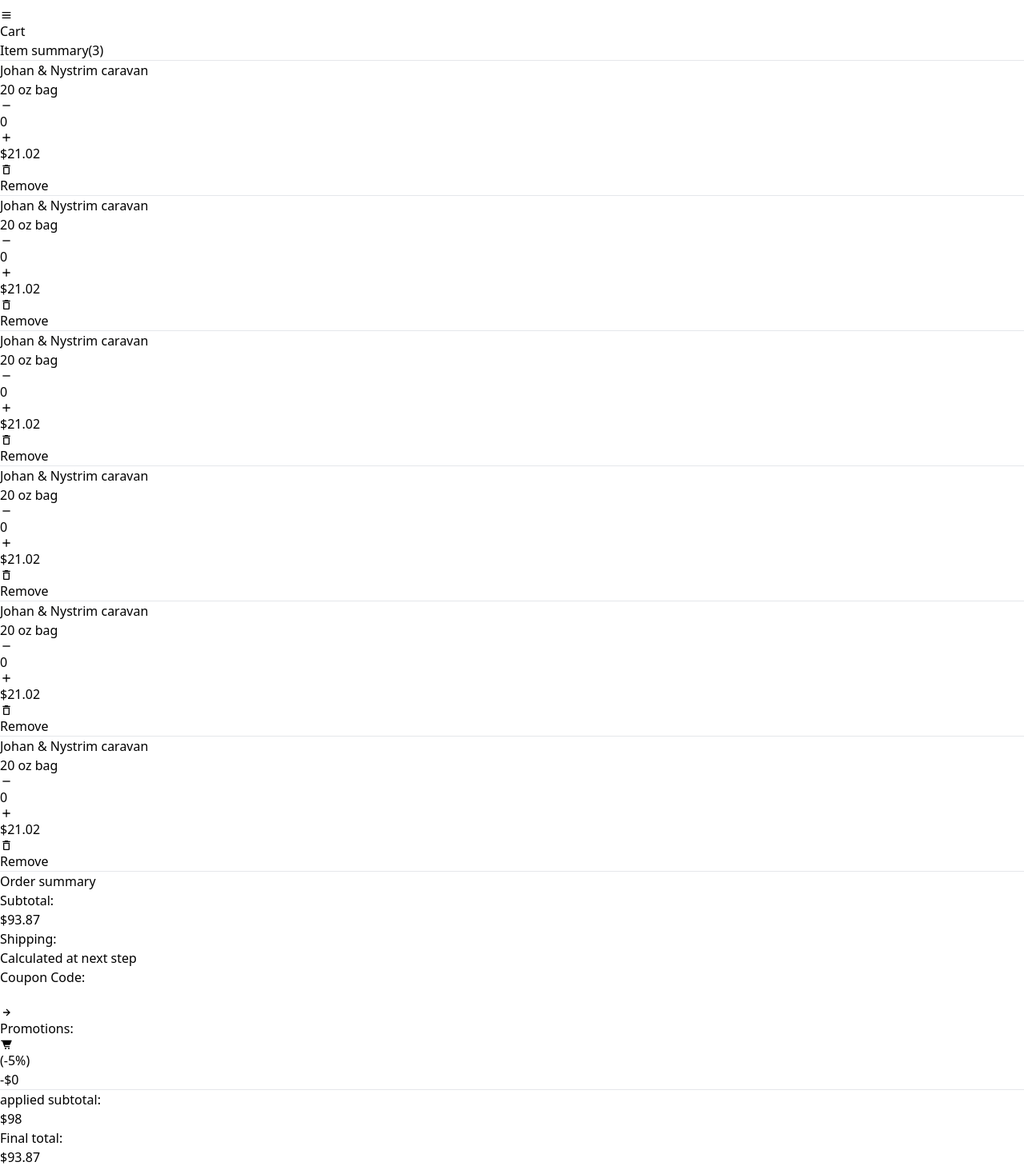
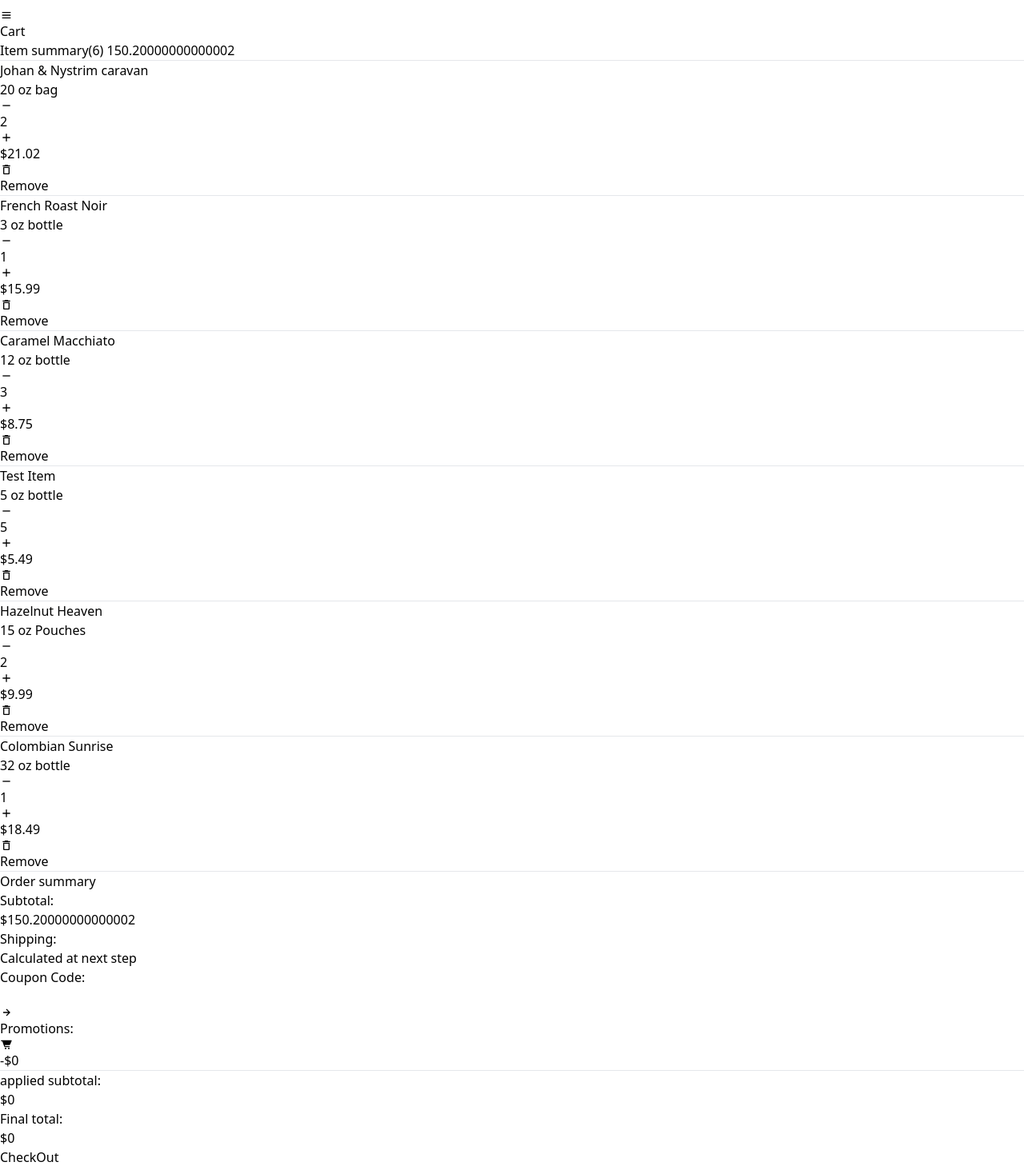
Before and after one commit to kirankuyate2157/coupons-Web, a React (Vite) app in the folder client/: page /cart in a window 1280 px wide. Shown: the part 184-1647 px from the top of the page at 80% size. Built offline with nearby package versions, Linux system fonts and the light colour scheme.

Commit message:
catrt working..

```diff
--- a/client/src/pages/Cart.jsx
+++ b/client/src/pages/Cart.jsx
@@ -1,50 +1,122 @@
-import { useState } from "react";
+import { useEffect, useState } from "react";
 import Navbar from "../components/Navbar";
 import axios from "axios";
 import { BiPlus, BiMinus, BiSolidCartAlt, BiRightArrowAlt } from "react-icons/bi";
+import { PiSealWarningDuotone } from "react-icons/pi";
+import { MdOutlineDeleteOutline, MdCelebration } from "react-icons/md";
 
-import { MdOutlineDeleteOutline } from "react-icons/md";
+const cartItemes = [
+    {
+        name: "Johan & Nystrim caravan",
+        description: "20 oz bag",
+        price: 21.02,
+        quantity: 2,
+    },
+    {
+        name: "French Roast Noir",
+        description: "3 oz bottle",
+        price: 15.99,
+        quantity: 1,
+    },
+    {
+        name: "Caramel Macchiato",
+        description: "12 oz bottle",
+        price: 8.75,
+        quantity: 3,
+    },
+    {
+        name: "Test Item",
+        description: "5 oz bottle",
+        price: 5.49,
+        quantity: 5,
+    },
+    {
+        name: "Hazelnut Heaven",
+        description: "15 oz Pouches",
+        price: 9.99,
+        quantity: 2,
+    },
+    {
+        name: "Colombian Sunrise",
+        description: "32 oz bottle",
+        price: 18.49,
+        quantity: 1,
+    },
+];
 
-const SummaryItem = () => {
-    const [count, setCount] = useState(0)
+const SummaryItem = ({ name, description, price, quantity, onRemove, onQuntity }) => {
+    const [count, setCount] = useState(quantity || 0);
+
+    useEffect(() => {
+        // console.log("changing qintity : ", name);
+        onQuntity(name, count);
+    }, [count]);
 
     return (
         <>
             <div className='w-full sm:text-xs text-[0.55rem] md:text-sm flex justify-between'>
+
+                <div className='flex gap-3 '>
                     <div className='flex items-center'>
                         <span className=' p-3 sm:p-6 m-2 bg-red-400'></span>
                     </div>
                     <div className='flex flex-col  justify-center items-start'>
-                    <h2>Johan & Nystrim caravan </h2>
-                    <p>20 oz bag </p>
+                        <h2>{name}</h2>
+                        <p>{description}</p>
                     </div>
-                <div className='flex border gap-2  items-center rounded-sm my-5 px-2'>
+                </div>
+                <div className='flex gap-5 '>
+                    <div className='flex border gap-2 items-center rounded-sm my-5 px-2'>
                         <BiMinus onClick={() => { setCount(count > 0 ? count - 1 : 0) }} />
                         <span>{count}</span>
                         <BiPlus onClick={() => { setCount(count + 1) }} />
                     </div>
-                <h2 className="flex items-center">$21.02</h2>
-                <div className="flex items-center gap-1 mr-2 ">
+                    <h2 className="flex items-center">${price}</h2>
+                    <div className="flex items-center gap-1 mr-2" onClick={onRemove}>
                         <MdOutlineDeleteOutline className="text-xl" />
                         <h2>Remove</h2>
                     </div>
-
                 </div>
-            <hr className=' border-gray-400 my-2 ' />
+            </div>
+            <hr className='border-gray-400 my-2' />
         </>
     );
 };
 
-const OrderSummary = () => {
+const OrderSummary = ({ totalPrice }) => {
     const [couponValue, setCouponValue] = useState("");
-    const [subtotal, setSubtotal] = useState(98);
+    const [subtotal, setSubtotal] = useState(totalPrice | 0);
     const [discount, setDiscount] = useState(0);
+    const [discData, setDiscData] = useState("");
+    const [appliedDiscount, setAppliedDiscount] = useState(totalPrice | 0);
+    const [errorMessage, setErrorMessage] = useState("");
+    const [isError, setIsError] = useState(false);
+    const [success, setSuccess] = useState(false);
 
+    const handleShowError = () => {
+        setIsError(true);
+        setTimeout(() => {
+            setIsError(false);
+        }, 2000);
+    };
+    const handleShowSuccess = () => {
+        setSuccess(true);
+        setTimeout(() => {
+            setSuccess(false);
+        }, 4000);
+    };
+    useEffect(() => {
+        setSubtotal(totalPrice);
+        setAppliedDiscount(subtotal);
+        if (subtotal > 0 && couponValue)
+            applyCoupon();
+    }, [totalPrice])
     const applyCoupon = () => {
         // Verify and apply the coupon by making a POST API request
         // const bodyData = { couponCode: "J54KEV8142", orderTotal: 500.87 };
-        if (!couponValue && !subtotal) {
+        if (!couponValue) {
             console.log("provide valid data..");
+            return;
         } else {
             console.log(`veifying coupon code: ${couponValue} for the amaunt:${subtotal} `);
         }
@@ -53,22 +125,33 @@ const OrderSummary = () => {
                 // Handle the API response and set the discount
                 const data = response.data;
                 console.log("data  disc .. got : ", data);
-                setDiscount(data.appliedDiscount);
+                setDiscount(data.discount);
+                let disc = data.discountType === "percentage" ? `${data.discountValue} %` : ` $ ${data.discountValue}`
+                setDiscData(disc);
+                setAppliedDiscount(subtotal - discount)
+                if (data.discount >= subtotal) {
+                    setDiscData("100 %");
+                    setDiscount(subtotal);
+                    setAppliedDiscount(0);
+                    handleShowSuccess();
+                }
 
             })
             .catch((error) => {
                 console.log("error body data: ", JSON.stringify(error));
                 // Handle errors here (e.g., invalid coupon code)
-                alert("Invalid coupon code");
-                setDiscount(0);
+                setErrorMessage(error.response.data.error);
+                handleShowError();
+                // alert("Invalid coupon code");
+
             });
-    };
+    }
 
     return <>
         <div className='flex text-xs md:text-sm border border-gray-500 p-5 rounded-md flex-col gap-5'>
             <div className=" flex justify-between">
                 <h3>Subtotal: </h3>
-                <h3>$93.87</h3>
+                <h3>${subtotal}</h3>
             </div>
             <div className=" flex justify-between">
                 <h3>Shipping: </h3>
@@ -77,7 +160,7 @@ const OrderSummary = () => {
             <div>
                 <h3>Coupon Code:</h3>
                 <div className=" border my-2 flex w-full">
-                    <input value={couponValue} name="couponCode" className="w-full focus:outline-none px1 "
+                    <input value={couponValue} name="couponCode" className="w-full focus:outline-none px-2 "
                         onChange={(e) => { setCouponValue(e.target.value) }}
                     />
                     < BiRightArrowAlt className="bg-black text-white h-full text-4xl"
@@ -87,23 +170,80 @@ const OrderSummary = () => {
             <div className="text-xs md:text-sm">
                 <h3>Promotions:</h3>
                 <div className=" p-1 flex justify-between items-center w-full">
-                    <h3 className="flex border px-2 bg-gray-300 boarder border-violet-950 text-violet-950 rounded gap-1 items-center"><BiSolidCartAlt /> {couponValue} <span>(-5%)</span></h3>
+                    <h3 className="flex border px-2 bg-gray-300 boarder border-violet-950 text-violet-950 rounded gap-1 items-center"><BiSolidCartAlt /> {couponValue} <span>{discData}</span></h3>
                     <h3 className="text-green-400 ">-${discount}</h3>
                 </div>
             </div>
             <hr className=' border-gray-400 my-1' />
             <div className=" flex justify-between items-center">
                 <h3>applied subtotal: </h3>
-                <h3 className="text-green-500 ">${subtotal - discount}</h3>
+                <h3 className="text-green-500 ">${appliedDiscount}</h3>
             </div>
             <div className=" flex justify-between">
                 <h3>Final total: </h3>
-                <h3>$93.87</h3>
+                <h3>${appliedDiscount}</h3>
             </div>
+            {isError && (
+                <div className="fixed top-[16%] left-1/2 transform -translate-x-1/2 px-4 p-1 bg-yellow-400 text-white rounded-lg text-[0.80rem] md:text-xs flex items-center">
+                    <PiSealWarningDuotone className="text-2xl mr-2" />
+                    <span>{errorMessage}</span>
+                </div>
+            )} {success && (<div className="fixed top-[16%] left-1/2 transform -translate-x-1/2 px-4 p-1 bg-green-600 text-white rounded-lg text-[0.80rem] md:text-xs flex items-center">
+                <MdCelebration className="text-2xl mr-2" />
+                <span>You won the Free of Cost coupons Apply it.</span>
+            </div>)
+            }
         </div>
     </>
 }
+
 const Cart = () => {
+
+    const [totalPrice, setTotalPrice] = useState(0);
+    const [cartItems, setCartItems] = useState([...cartItemes]);
+
+
+    const calculateTotalPrice = () => {
+
+        const total = cartItems.reduce((total, item) => total + item.price * item.quantity, 0);
+        setTotalPrice(total);
+        return total;
+    };
+    // Function to remove an item from the cart
+    const removeFromCart = (item) => {
+        if (item.quantity > 1) {
+            const updatedCart = cartItems.map((cartItem) => {
+                if (cartItem === item) {
+                    if (cartItem.quantity > 1) {
+                        return { ...cartItem, quantity: cartItem.quantity - 1 };
+                    }
+                }
+                let total = cartItem.quantity * cartItem.quantity;
+                if (totalPrice - total > 0)
+                    setTotalPrice(totalPrice - total);
+            });
+        }
+
+        const updatedCart = cartItems.filter((cartItem) => cartItem !== item);
+        setCartItems(updatedCart);
+    };
+    const changeQuantity = (item, count) => {
+        const updatedCart = cartItems.map((cartItem) => {
+            if (cartItem.name === item) {
+                return { ...cartItem, quantity: count };
+            }
+            return cartItem;
+        });
+        setCartItems(updatedCart);
+
+    };
+
+    useEffect(() => {
+        calculateTotalPrice();
+
+    }, [totalPrice, cartItems]);
+
+
     return (
         <div className=' font-mono '>
             <Navbar />
@@ -113,14 +253,24 @@ const Cart = () => {
                 </div>
                 <div className='lg:flex-row flex flex-col-reverse  w-full  justify-between'>
                     <div className=' w-full lg:w-[60%] md:p-6'>
-                        <h2 className='my-2'>Item summary(3)</h2>
+                        <h2 className='my-2'>Item summary({cartItems.length}) {totalPrice}</h2>
                         <hr className=' border-gray-400 my-2' />
-                        <SummaryItem />   <SummaryItem />   <SummaryItem />   <SummaryItem />   <SummaryItem />   <SummaryItem />
+                        {cartItems.map((item, index) => (
+                            <SummaryItem
+                                key={index}
+                                name={item.name}
+                                description={item.description}
+                                price={item.price}
+                                quantity={item.quantity}
+                                onRemove={() => removeFromCart(item)}
+                                onQuntity={(item, count) => changeQuantity(item, count)}
+                            />
+                        ))}
                     </div>
                     <div className=' w-full lg:w-[38%] md:p-6'>
                         <h2 className='my-3'>Order summary</h2>
 
-                        <OrderSummary />
+                        <OrderSummary totalPrice={totalPrice} />
                         <div className=' flex justify-center rounded-lg text-white bg-black hover:bg-slate-800 my-4'>
                             <h2 className='p-3'> CheckOut</h2>
                         </div>
--- a/client/src/pages/Coupons.jsx
+++ b/client/src/pages/Coupons.jsx
@@ -41,7 +41,7 @@ const Coupons = () => {
                         <h2>Unlock more coupons</h2>
                     </div>
                     <div className=" p-3 px-5 flex flex-wrap  gap-4 justify-start">
-                        <DiscCard onClick={() => { showNotifications() }} />
+                        <DiscCard onClick={handleShowNotification} />
                         <DiscCard onClick={handleShowNotification} />
                         <DiscCard onClick={handleShowNotification} />
                         <DiscCard onClick={handleShowNotification} />
```
Also changed, not shown: client/src/pages/CreateCoupons.jsx (+0 -20 lines), 1 other file (tests, documents, lock files or other folders). Lines whose indentation alone changed are shown as unchanged.
